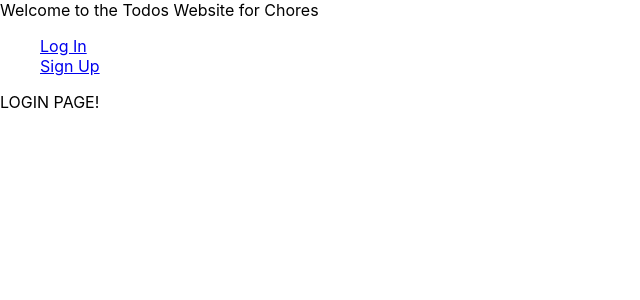
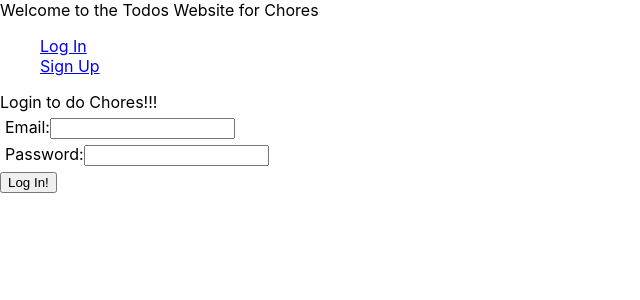
Before and after one commit to franco-ortega/lab-13-auth-front-end, a React (Create React App) app: page /login in a window 1280 px wide. Shown: the top 300 px of the page, without its empty margins (0-640 px from the left). Built offline with nearby package versions, Linux system fonts and the light colour scheme.

Commit message:
add functionality to Login.js

```diff
--- a/src/Login.js
+++ b/src/Login.js
@@ -1,10 +1,60 @@
-import React, { Component } from 'react'
+import React, { Component } from 'react';
+import request from 'superagent';
 
-export default class Login extends Component {
+export default class SignUp extends Component {
+    state = {
+        email: '',
+        password: '',
+        loading: false
+    }
+
+    handleSubmitLogin = async (e) => {
+        e.preventDefault();
+
+console.log(this.state);
+
+        this.setState({ loading: true })
+
+        const user = await request
+        .post('https://still-chamber-35164.herokuapp.com/auth/signin')
+        .send(this.state)
+
+console.log(user.body, 'sending signup info');
+
+        this.setState({ loading: false })
+
+        this.props.handleChangeUsernameAndToken(user.body.email, user.body.token)
+
+        this.props.history.push('/todos');
+
+    }
+
+
     render() {
         return (
             <div>
-                LOGIN PAGE!
+                <form onSubmit={this.handleSubmitLogin}>
+                Login to do Chores!!!
+                    <label>
+                        Email:
+                        <input
+                        onChange={(e) => this.setState({ email: e.target.value })}
+                        value={this.state.email} />
+                    </label>
+                    <label>
+                        Password:
+                        <input
+                        onChange={(e) => this.setState({ password: e.target.value })}
+                        value={this.state.password} type='password'/>
+                    </label>
+                    {
+                        this.state.loading
+                        ? '~ ~ ~ ~ ~ Loading ~ ~ ~ ~ ~'
+                        : <button>
+                            Log In!
+                        </button>
+                    }
+                </form>
             </div>
         )
     }
```
